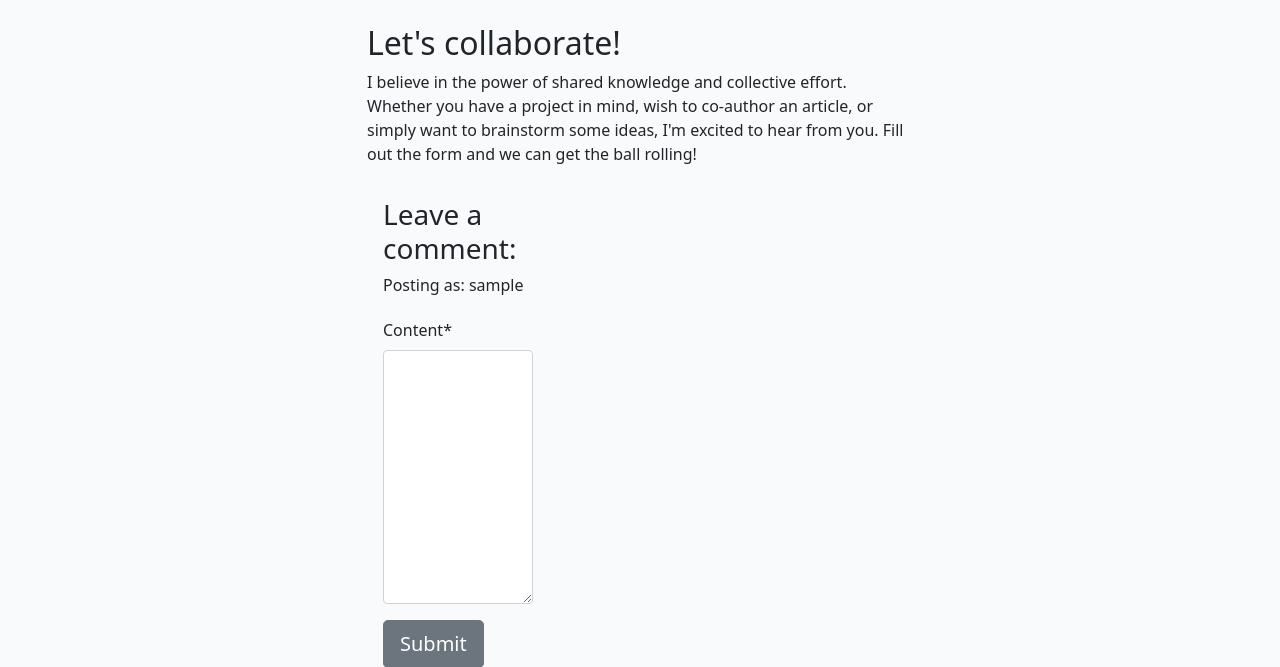
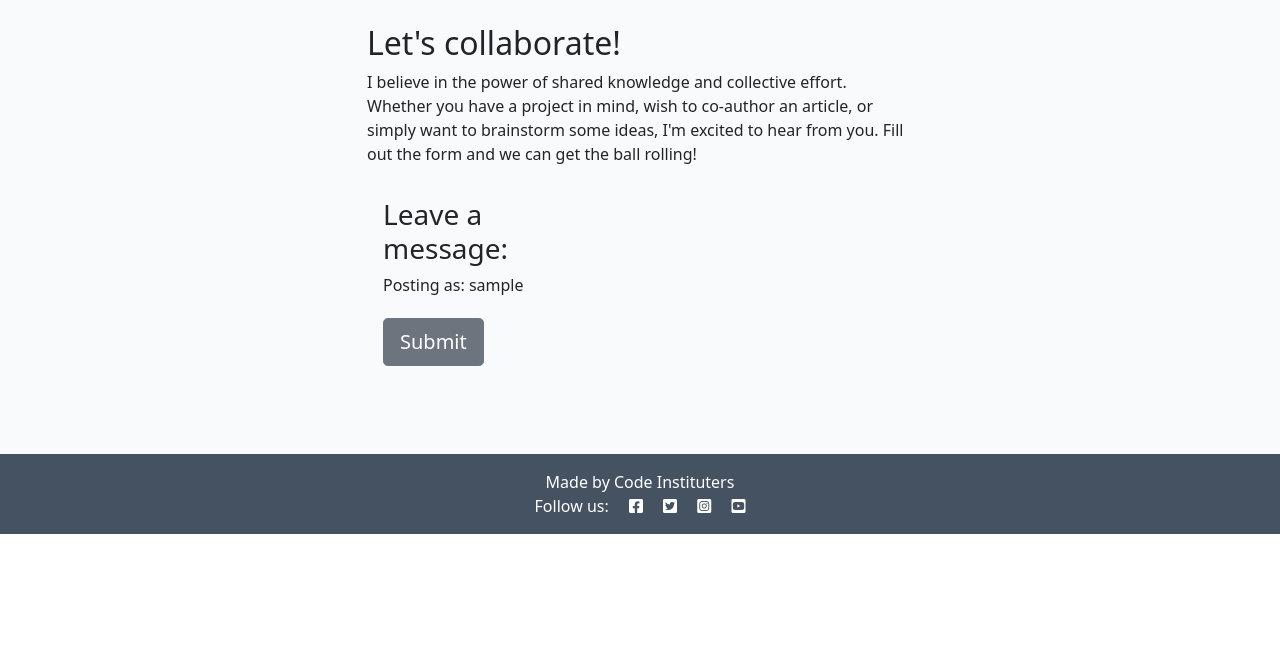
Before and after one commit to MaxBWiseman/django_blog, a Django app: template about/templates/about/about.html in a window 1280 px wide. Shown: the part 479-1146 px from the top of the page. After the commit the page ends 1013 px from the top, so only its background shows below. Run offline with Django 4.2, Linux system fonts and the light colour scheme; the template is opened without the code that fills it: values that come from a table or form of the project are taken from there, others are empty; a user stored in the database is signed in; tables that the repository leaves empty hold one stand-in row (values such as "Sample post"); some libraries are stand-ins or nearby versions.

Commit message:
chore: Update collaborate form handling in about_me view

```diff
--- a/about/templates/about/about.html
+++ b/about/templates/about/about.html
@@ -36,10 +36,10 @@
             <div class="col-md-4 card mb-4 mt-3">
                 <div class="card-body">
                     {% if user.is_authenticated %}
-                    <h3>Leave a comment:</h3>
+                    <h3>Leave a message:</h3>
                     <p>Posting as: {{ user.username }}</p>
                     <form id="collaborateRequestForm" method="post" style="margin-top: 1.3em;">
-                        {{ comment_form | crispy }}
+                        {{ collaborate_form | crispy }}
                         {% csrf_token %}
                         <button id="submitButton" type="submit" class="btn btn-secondary btn-lg">Submit</button>
                     </form>
```
Also changed, not shown: about/views.py (+21 -2 lines).
